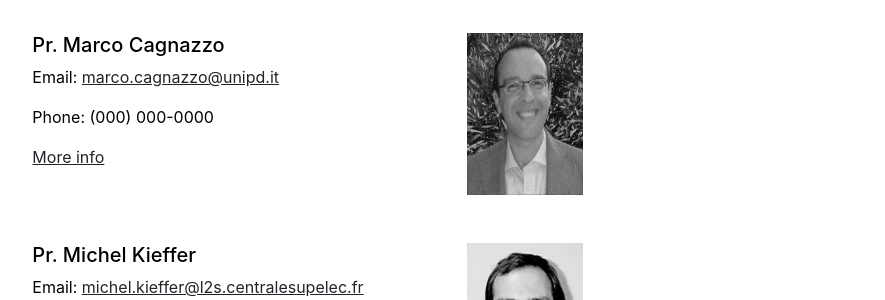
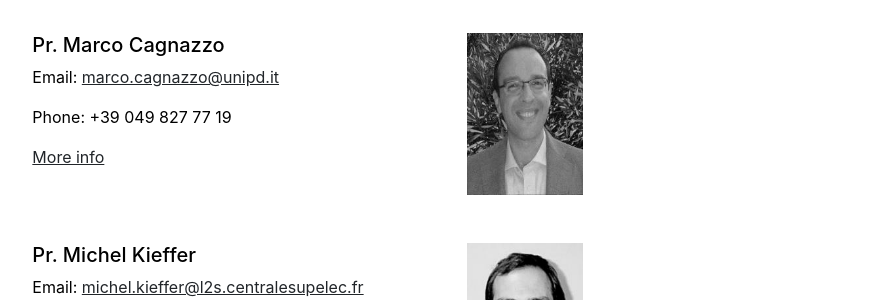
Before and after one commit to a-trioux/LVCT, a Jekyll site: the page built from people.md, in a window 1280 px wide. Shown: the part 721-1021 px from the top of the page, without its empty margins (197-1082 px from the left). Built offline with Jekyll 4.4.1, drawn with Linux system fonts in a browser that asks for light colours.

Commit message:
Update settings.yml

```diff
--- a/_data/settings.yml
+++ b/_data/settings.yml
@@ -10,8 +10,8 @@ menu:
 people:
 - {name: 'Dr. Anthony Trioux', title: 'Associate Professor', department: 'Electronics Engineering', institution: 'Univ. Polytechnique Hauts-de-France/INSA Hauts-de-France', institution_address: 'Campus Mont Houy, Valenciennes, France', phone: '+33 3 27 51 13 24', email: '<a href="mailto:anthony.trioux@uphf.fr">anthony.trioux@uphf.fr</a>', office: 'IEMN, Office 111', image: 'assets/img/contact.jpg', url: 'AT'}
 - {name: 'Pr. François-Xavier Coudoux', title: 'Full Professor', department: 'Electronics Engineering', institution: 'Univ. Polytechnique Hauts-de-France/INSA Hauts-de-France', institution_address: 'Campus Mont Houy, Valenciennes, France', phone: '+33 3 27 51 13 60', email: '<a href="mailto:francois-xavier.coudoux@uphf.fr">francois-xavier.coudoux@uphf.fr</a>', office: 'IEMN, Office 113', image: 'assets/img/FX.jpg', url: 'FX'}
-- {name: 'Pr. Marco Cagnazzo', title: 'Associate Professor', department: 'Information Engineering', institution: 'Univ. of Padua', institution_address: 'Via VIII Febbraio, 2, Padova PD, Italy', phone: '(000) 000-0000', email: '<a href="mailto:marco.cagnazzo@unipd.it">marco.cagnazzo@unipd.it</a>', office: 'to be defined', image: 'assets/img/MC.jpg', url: 'MC'}
-- {name: 'Pr. Michel Kieffer', title: 'Full Professor', department: 'to be defined', institution: 'Univ. Paris-Saclay/Centrale Supéléc', institution_address: 'Rue Joliot Curie, Gif-sur-Yvette, France', phone: '(000) 000-0000', email: '<a href="mailto:michel.kieffer@l2s.centralesupelec.fr">michel.kieffer@l2s.centralesupelec.fr</a>', office: 'to be defined', image: 'assets/img/MK.jpg', url: 'MK'}
+- {name: 'Pr. Marco Cagnazzo', title: 'Associate Professor', department: 'Information Engineering', institution: 'Univ. of Padua', institution_address: 'Via VIII Febbraio, 2, Padova PD, Italy', phone: '+39 049 827 77 19', email: '<a href="mailto:marco.cagnazzo@unipd.it">marco.cagnazzo@unipd.it</a>', office: 'to be defined', image: 'assets/img/MC.jpg', url: 'MC'}
+- {name: 'Pr. Michel Kieffer', title: 'Full Professor', department: 'Networks Engineering', institution: 'Univ. Paris-Saclay/Centrale Supéléc', institution_address: 'Rue Joliot Curie, Gif-sur-Yvette, France', phone: '(000) 000-0000', email: '<a href="mailto:michel.kieffer@l2s.centralesupelec.fr">michel.kieffer@l2s.centralesupelec.fr</a>', office: 'to be defined', image: 'assets/img/MK.jpg', url: 'MK'}
 
 courses:
 #- {name: 'Vector Calculus', url: 'vector-calculus'}
```
